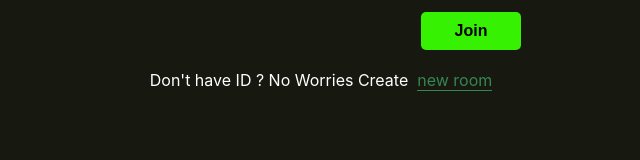
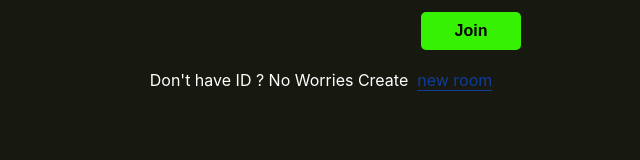
Before and after one commit to gmmm8899/codecollab, a React (Create React App) app: page / in a window 1280 px wide. In both pictures the pointer is over the link "new room". Shown: the part 538-698 px from the top of the page, without its empty margins (319-959 px from the left). Built offline with nearby package versions, Linux system fonts and the light colour scheme.

Commit message:
last push

```diff
--- a/src/App.css
+++ b/src/App.css
@@ -93,8 +93,8 @@ footer a {
 
 .createNewBtn:hover,
 footer a:hover {
-  color: #368654;
-  border-color: #368654;
+  color: #0e3d9c;
+  border-color: #0e3d9c;
 }
 
 .mainWrap {
```
